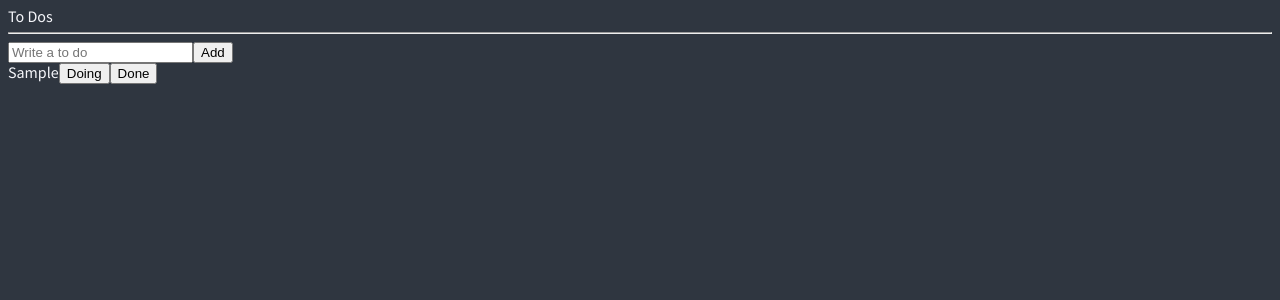
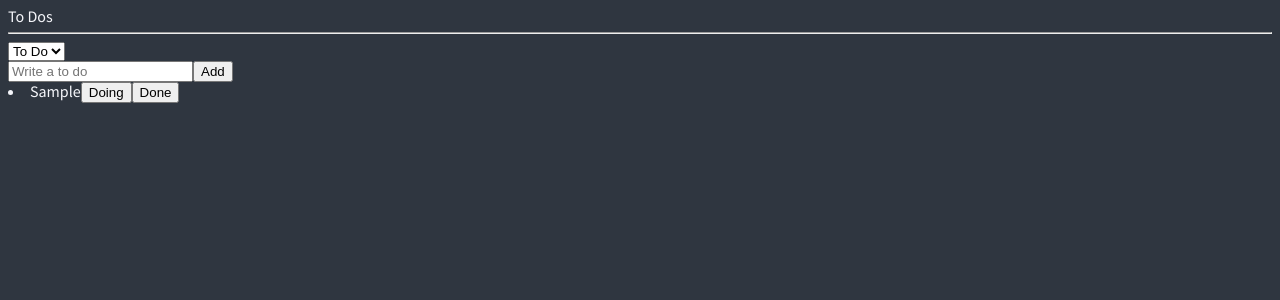
Before and after one commit to youngjeJO/recoil-todo, a React (Create React App) app: page / in a window 1280 px wide. Both pictures are taken after typing "Sample" into the empty fields and a click on the button "Add". Shown: the top 300 px of the page. Built offline with nearby package versions, Linux system fonts and the light colour scheme.

Commit message:
selector learn

```diff
--- a/src/atoms.tsx
+++ b/src/atoms.tsx
@@ -1,12 +1,32 @@
-import { atom } from 'recoil';
+import { atom, selector } from 'recoil';
+
+export enum Categories {
+  'TO_DO' = 'TO_DO',
+  'DOING' = 'DOING',
+  'DONE' = 'DONE',
+}
 
 export interface IToDo {
   text: string;
   id: number;
-  category: 'TO_DO' | 'DOING' | 'DONE';
+  category: Categories;
 }
+
+export const categoryState = atom<Categories>({
+  key: 'category',
+  default: Categories.TO_DO,
+});
 
 export const toDoState = atom<IToDo[]>({
   key: 'toDo',
   default: [],
 });
+
+export const toDoSelector = selector({
+  key: 'toDoSelector',
+  get: ({ get }) => {
+    const toDos = get(toDoState);
+    const category = get(categoryState);
+    return toDos.filter((toDo) => toDo.category === category);
+  },
+});
--- a/src/components/createToDo.tsx
+++ b/src/components/createToDo.tsx
@@ -1,6 +1,6 @@
 import { useForm } from 'react-hook-form';
-import { useSetRecoilState } from 'recoil';
-import { toDoState } from '../atoms';
+import { useRecoilValue, useSetRecoilState } from 'recoil';
+import { categoryState, toDoState } from '../atoms';
 
 interface IForm {
   toDo: string;
@@ -8,9 +8,10 @@
 
 function CreateToDo() {
   const setToDos = useSetRecoilState(toDoState);
+  const category = useRecoilValue(categoryState);
   const { register, handleSubmit, setValue } = useForm<IForm>();
   const handleValid = ({ toDo }: IForm) => {
-    setToDos((oldToDos) => [{ text: toDo, id: Date.now(), category: 'TO_DO' }, ...oldToDos]);
+    setToDos((oldToDos) => [{ text: toDo, id: Date.now(), category }, ...oldToDos]);
     setValue('toDo', '');
   };
   return (
--- a/src/components/toDo.tsx
+++ b/src/components/toDo.tsx
@@ -1,8 +1,6 @@
 import React from 'react';
 import { useSetRecoilState } from 'recoil';
-import { IToDo, toDoState } from '../atoms';
-
-const food = ['pizza', 'mango', 'kimchi', 'kimbab'];
+import { Categories, IToDo, toDoState } from '../atoms';
 
 function ToDo({ text, category, id }: IToDo) {
   const setToDos = useSetRecoilState(toDoState);
@@ -19,18 +17,18 @@
   return (
     <li>
       <span>{text}</span>
-      {category !== 'DOING' && (
-        <button name='DOING' onClick={onClick}>
+      {category !== Categories.DOING && (
+        <button name={Categories.DOING} onClick={onClick}>
           Doing
         </button>
       )}
-      {category !== 'TO_DO' && (
-        <button name='TO_DO' onClick={onClick}>
+      {category !== Categories.TO_DO && (
+        <button name={Categories.TO_DO} onClick={onClick}>
           To Do
         </button>
       )}
-      {category !== 'DONE' && (
-        <button name='DONE' onClick={onClick}>
+      {category !== Categories.DONE && (
+        <button name={Categories.DONE} onClick={onClick}>
           Done
         </button>
       )}
--- a/src/components/toDoList.tsx
+++ b/src/components/toDoList.tsx
@@ -1,20 +1,28 @@
-import { useRecoilValue } from 'recoil';
-import { toDoState } from '../atoms';
+import React from 'react';
+import { useRecoilState, useRecoilValue } from 'recoil';
+import { Categories, categoryState, toDoSelector } from '../atoms';
 import CreateToDo from './createToDo';
 import ToDo from './toDo';
 
 function ToDoList() {
-  const toDos = useRecoilValue(toDoState);
+  const toDos = useRecoilValue(toDoSelector);
+  const [category, setCategory] = useRecoilState(categoryState);
+  const onInput = (event: React.FormEvent<HTMLSelectElement>) => {
+    setCategory(event.currentTarget.value as any);
+  };
   return (
     <div>
-      <h1>To Dos</h1>
+      <h2>To Dos</h2>
       <hr />
+      <select value={category} onInput={onInput}>
+        <option value={Categories.TO_DO}>To Do</option>
+        <option value={Categories.DOING}>Doing</option>
+        <option value={Categories.DONE}>Done</option>
+      </select>
       <CreateToDo />
-      <ul>
-        {toDos.map((toDo) => (
-          <ToDo key={toDo.id} {...toDo} />
-        ))}
-      </ul>
+      {toDos?.map((toDo) => (
+        <ToDo key={toDo.id} {...toDo} />
+      ))}
     </div>
   );
 }
```
